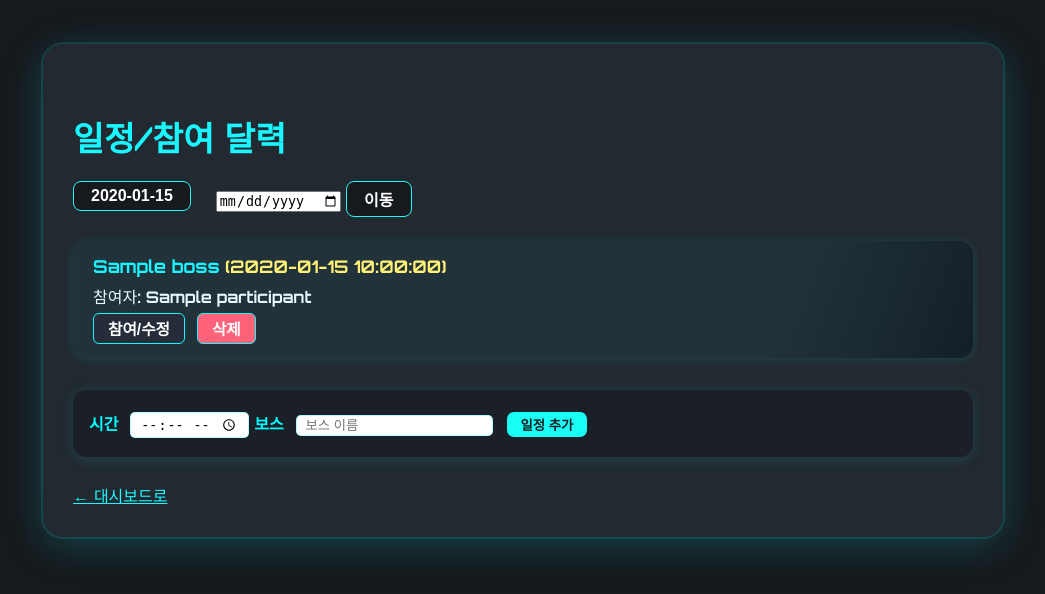
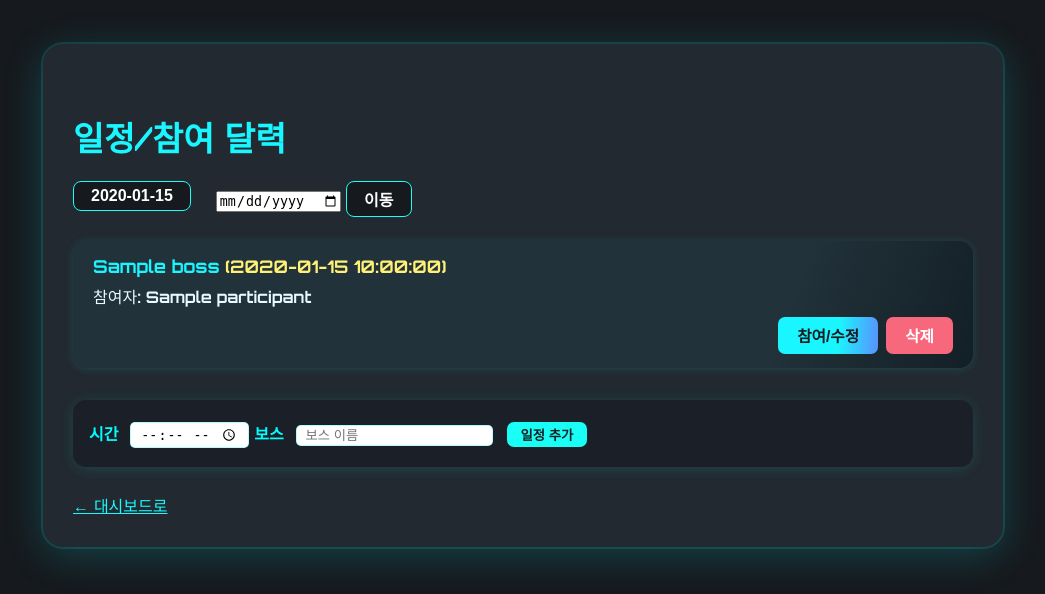
Before and after one commit to gollaman1224/ROYAL, a Flask app: template templates/calendar.html in a window 1280 px wide. Shown: the top 594 px of the page, without its empty margins (117-1162 px from the left). Run offline with Flask 3, Linux system fonts and the light colour scheme; the template is opened without the code that fills it: most values are stand-ins (such as "Sample title", 1, 10 or a date in 2020).

Commit message:
전체 프로젝트 업데이트 및 캘린더 UI 개선

```diff
--- a/templates/calendar.html
+++ b/templates/calendar.html
@@ -20,14 +20,44 @@
     .attendance-entry { border-radius: 14px; margin-bottom: 17px; background: linear-gradient(110deg, #22323a 78%, #131f26 100%); box-shadow: 0 1px 9px #19fff526; padding: 14px 20px 14px 20px; }
     .entry-title { font-weight: bold; color: #1af6ff; font-size: 1.11em; margin-bottom: 7px; }
     .entry-meta { font-size: 0.98em; color: #fff176; margin-bottom: 4px; }
-    .entry-btns { margin-top: 5px; }
-    .entry-btns form { display: inline; }
+
+    /* ▼ 버튼 오른쪽정렬, 가로정렬 스타일 추가 ▼ */
+    .entry-btns {
+      margin-top: 9px;
+      display: flex;
+      justify-content: flex-end;
+      gap: 8px;
+    }
+    .entry-btns form {
+      display: inline;
+      margin: 0;
+    }
     .entry-btns button {
-      background: #262d3a; color: #fff; border: 1.2px solid #1af6ff; border-radius: 6px;
-      padding: 3px 14px; font-size: 0.98em; cursor: pointer; margin-right: 7px;
-      font-weight: 700; transition: background 0.15s;
+      background: linear-gradient(95deg, #1af6ff 60%, #5a90ff 100%);
+      color: #181c20;
+      border: none;
+      border-radius: 7px;
+      padding: 7px 19px;
+      font-size: 0.98em;
+      font-weight: 700;
+      cursor: pointer;
+      margin: 0;
+      transition: background 0.15s, color 0.13s;
     }
-    .entry-btns button:hover { background: #1af6ff; color: #232c33; }
+    .entry-btns button.delete-btn {
+      background: #f8687c;
+      color: #fff;
+    }
+    .entry-btns button.delete-btn:hover {
+      background: #ff3c55;
+      color: #fff;
+    }
+    .entry-btns button:not(.delete-btn):hover {
+      filter: brightness(1.09);
+      color: #1af6ff;
+      background: #15272d;
+    }
+
     .new-entry-block { background: #1a1f28; border-radius: 13px; box-shadow: 0 2px 14px #1af6ff22; padding: 21px 16px 12px 16px; margin-bottom: 15px;}
     .new-entry-block label { color: #0ff; font-weight: bold; }
     .new-entry-block input, .new-entry-block select { margin-left: 7px; margin-bottom: 7px; padding: 2px 9px; border-radius: 5px; border: 1px solid #1af6ff55;}
@@ -35,6 +65,7 @@
     @media (max-width: 700px) {
       .container { padding: 12px 2vw; }
       .calendar-bar { flex-direction: column; gap: 4px; }
+      .entry-btns { flex-direction: column; gap: 5px; align-items: flex-end; }
     }
   </style>
 </head>
@@ -87,12 +118,12 @@
                 <input type="hidden" name="boss" value="{{ entry.boss }}">
                 <button type="submit">참여/수정</button>
               </form>
-              <form method="post" action="{{ url_for('attendance_manage') }}" style="display:inline;">
+              <form method="post" action="{{ url_for('attendance_manage') }}">
                 <input type="hidden" name="date" value="{{ entry.date }}">
                 <input type="hidden" name="time" value="{{ entry.time }}">
                 <input type="hidden" name="boss" value="{{ entry.boss }}">
                 <input type="hidden" name="action" value="delete">
-                <button type="submit" onclick="return confirm('정말 삭제할까요?');" style="background:#fe637a; color:white;">삭제</button>
+                <button type="submit" class="delete-btn" onclick="return confirm('정말 삭제할까요?');">삭제</button>
               </form>
             </div>
           </div>
```
Also changed, not shown: templates/party.html (+26 -0 lines).
